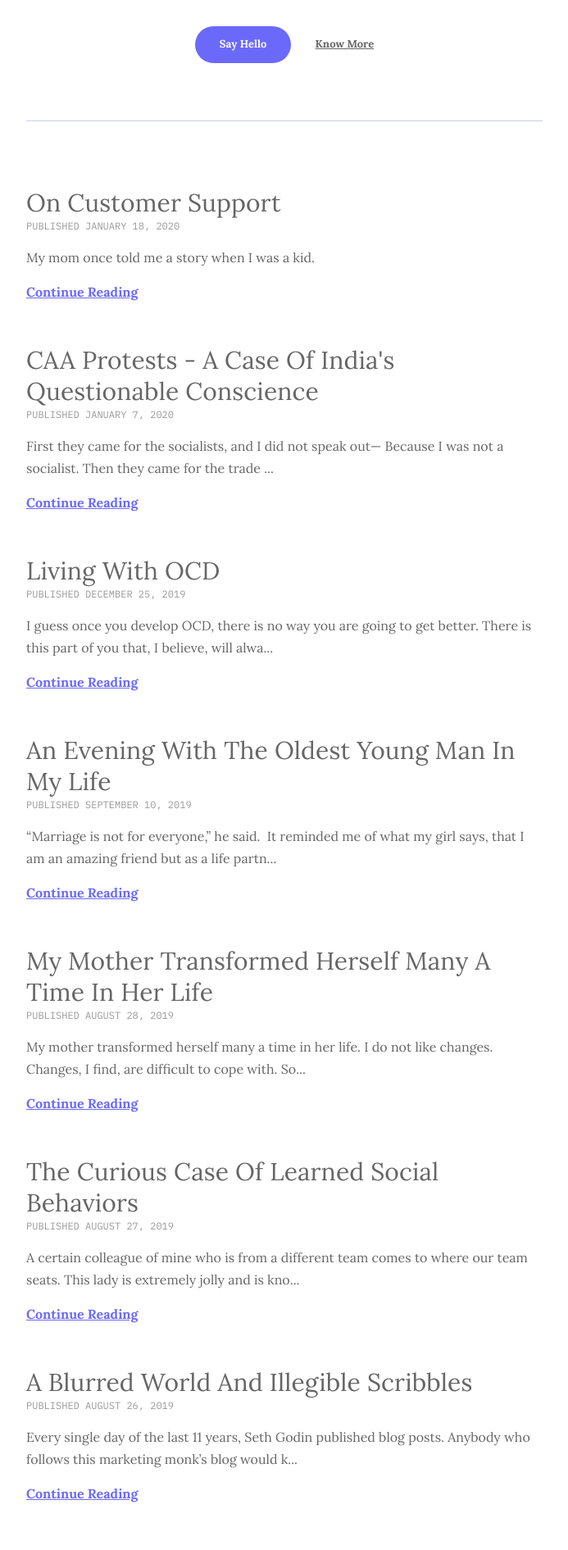
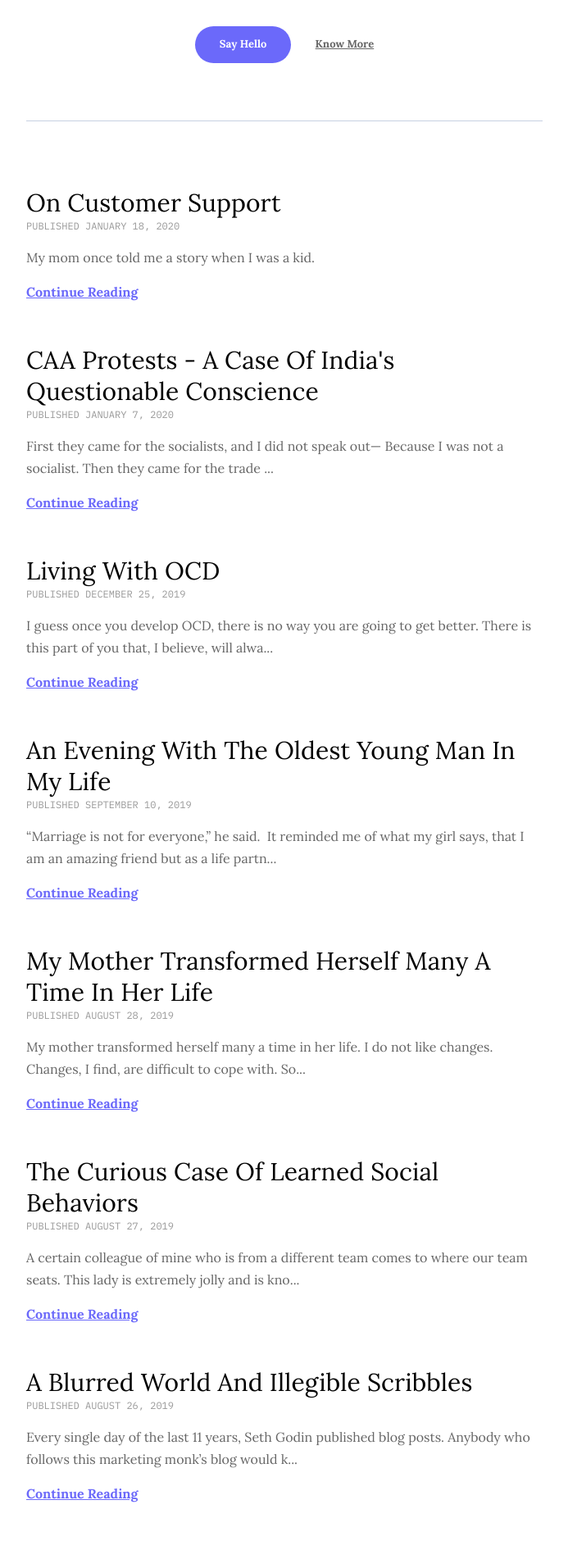
Before and after one commit to argumentativeyouth/pblog, a Jekyll site: the page built from index.html, in a window 1280 px wide. Shown: the part 490-2381 px from the top of the page at 82% size, without its empty margins (293-986 px from the left). Built offline with Jekyll 4.4.1, drawn with Linux system fonts in a browser that asks for light colours.

Commit message:
Update _article.scss

```diff
--- a/_sass/4-layouts/_article.scss
+++ b/_sass/4-layouts/_article.scss
@@ -29,7 +29,7 @@
     font-size: 30px;
     font-weight: 400;
     line-height: 38px;
-    color: $gray;
+    color: #000000;
     &:hover {
       color: $primary-color;
     }
```
